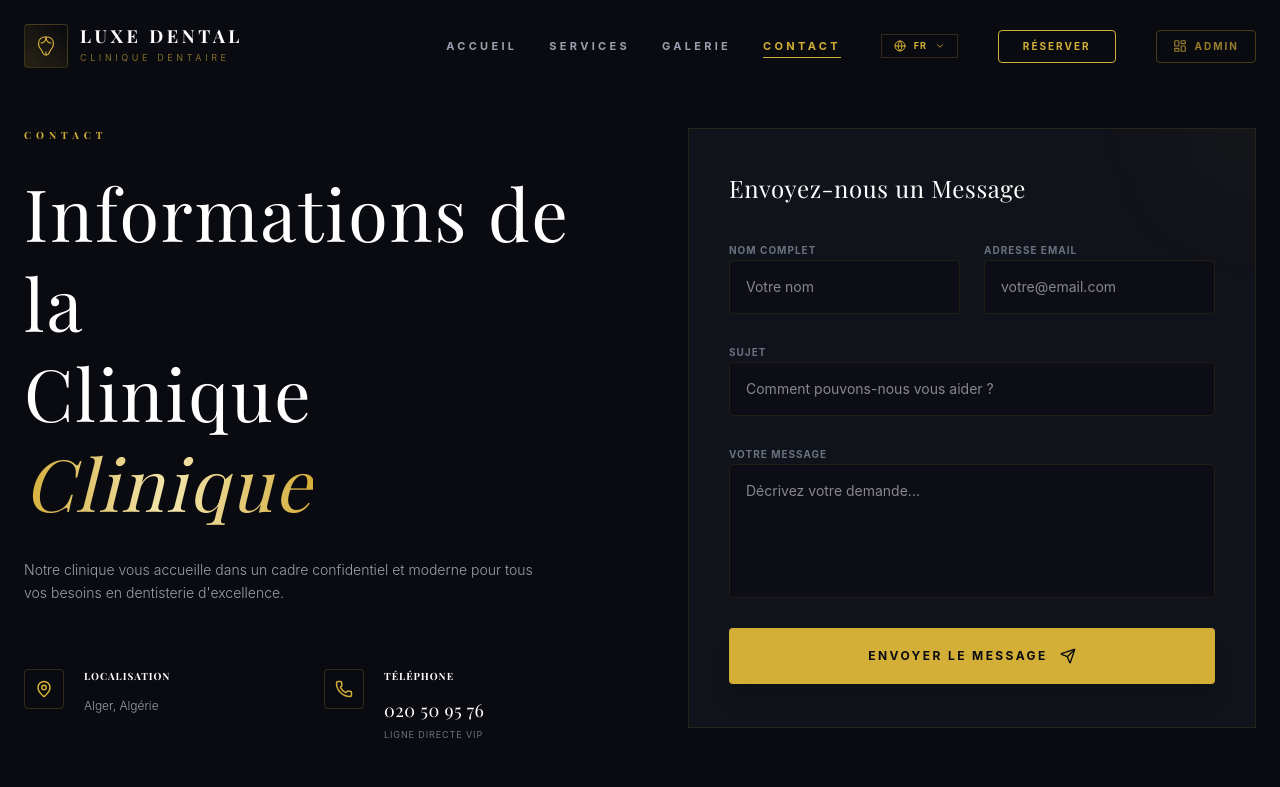
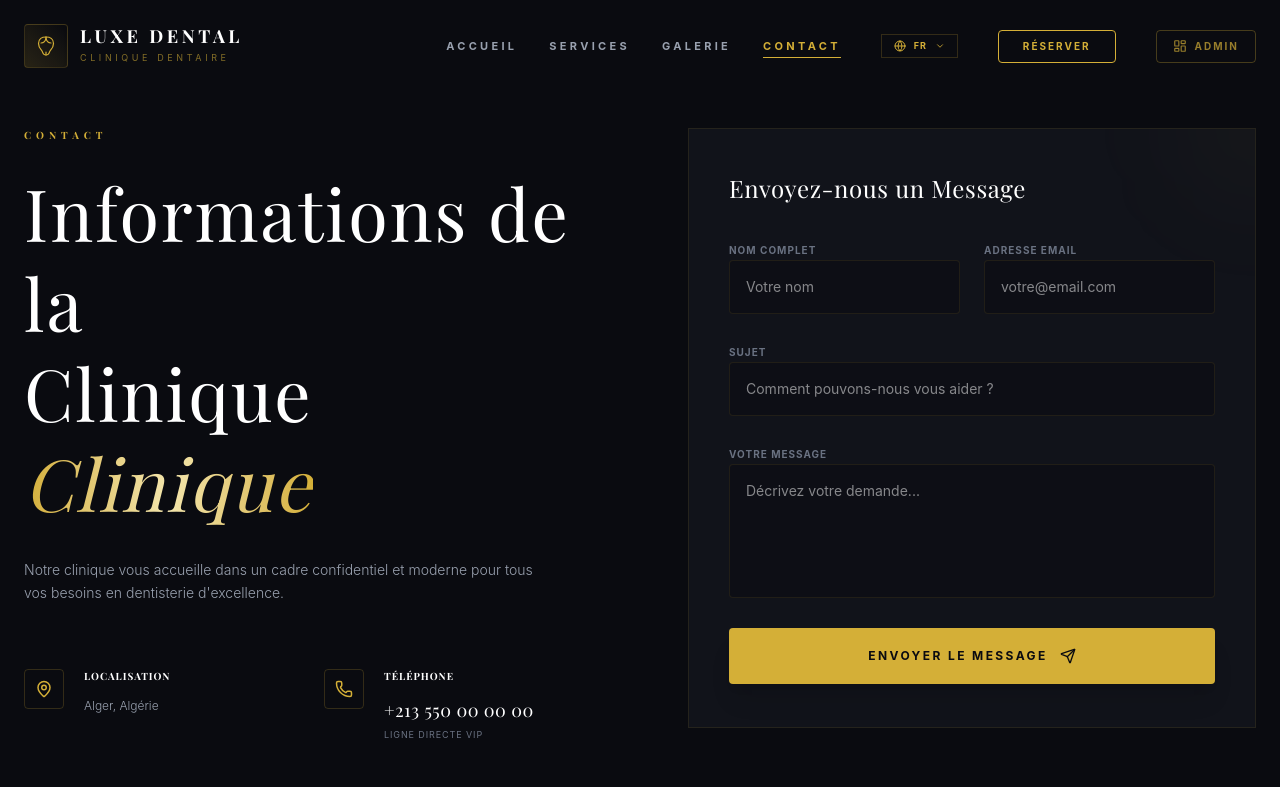
Before and after one commit to Lpiks/Zekri_clinic, a React (Vite) app: page /contact in a window 1280 px wide. Shown: the top 787 px of the page. Built offline with nearby package versions, Linux system fonts and the light colour scheme; a web font is replaced by a local one.

Commit message:
final prototype

```diff
--- a/src/components/layout/Footer.jsx
+++ b/src/components/layout/Footer.jsx
@@ -25,10 +25,15 @@ const Footer = () => {
         <div>
           <h4 className="text-gold text-[10px] font-bold uppercase tracking-[0.3em] mb-8">Navigation</h4>
           <ul className="flex flex-col gap-4">
-            {['Accueil', 'Services', 'Galerie', 'Contact'].map((item) => (
-              <li key={item}>
-                <Link to="/" className="text-gray-400 hover:text-white transition-colors text-xs tracking-widest uppercase">
-                  {item}
+            {[
+              { name: 'Accueil', path: '/' },
+              { name: 'Services', path: '/services' },
+              { name: 'Galerie', path: '/gallery' },
+              { name: 'Contact', path: '/contact' }
+            ].map((item) => (
+              <li key={item.name}>
+                <Link to={item.path} className="text-gray-400 hover:text-white transition-colors text-xs tracking-widest uppercase">
+                  {item.name}
                 </Link>
               </li>
             ))}
--- a/src/components/ui/WhatsAppButton.jsx
+++ b/src/components/ui/WhatsAppButton.jsx
@@ -1,11 +1,12 @@
 import React from 'react';
 import { motion } from 'framer-motion';
 import { MessageCircle } from 'lucide-react';
+import { clinicConfig } from '../../data/config';
 
 const WhatsAppButton = () => {
   return (
     <motion.a
-      href="https://wa.me/21320509576" // Updated Clinic WhatsApp
+      href={`https://wa.me/${clinicConfig.whatsapp}`}
       target="_blank"
       rel="noopener noreferrer"
       initial={{ scale: 0, opacity: 0 }}
--- a/src/data/config.js
+++ b/src/data/config.js
@@ -4,6 +4,7 @@ export const clinicConfig = {
   fullName: 'Luxe Dental Clinic',
   email: 'contact@luxury-dental.com',
   phone: '+213 550 00 00 00',
+  whatsapp: '213550000000', // Sanitized WhatsApp number for wa.me links
   address: 'Alger, Algérie',
   socials: {
     instagram: 'luxury.dental',
@@ -12,6 +13,26 @@ export const clinicConfig = {
   owner: {
     name: 'Dr. Prénom Nom',
     role: 'Chirurgien-Dentiste',
-    img: '/team/dr_zekri.png'
-  }
+    img: 'https://images.unsplash.com/photo-1622253692010-333f2da6031d?auto=format&fit=crop&q=80&w=400'
+  },
+  maps: {
+    embedUrl: 'https://www.google.com/maps?q=36.7538,3.0588&output=embed', // Premium centered map in Algiers (customizable)
+    link: 'https://www.google.com/maps/search/?api=1&query=Alger'
+  },
+  team: [
+    {
+      name: 'Dr. Prénom Nom',
+      role: 'Chirurgien-Dentiste',
+      bio: 'Expert en implantologie et esthétique dentaire avec plus de 15 ans d\'expérience.',
+      spec: ['Implantologie', 'Facettes Zircone'],
+      img: 'https://images.unsplash.com/photo-1622253692010-333f2da6031d?auto=format&fit=crop&q=80&w=400'
+    },
+    {
+      name: 'Dr. Nadia Ben',
+      role: 'Spécialiste Orthodontie',
+      bio: 'Dédiée à la correction de l\'alignement dentaire pour des sourires parfaits.',
+      spec: ['Invisalign', 'Orthodontie Enfant'],
+      img: 'https://images.unsplash.com/photo-1594824476967-48c8b964273f?auto=format&fit=crop&q=80&w=400'
+    }
+  ]
 };
--- a/src/pages/client/Contact.jsx
+++ b/src/pages/client/Contact.jsx
@@ -61,7 +61,7 @@ const Contact = () => {
                   </div>
                   <div>
                      <h3 className="text-white text-[10px] font-bold uppercase tracking-widest mb-3">{t('contact_label_phone')}</h3>
-                     <p className="text-white text-lg font-heading tracking-wide">020 50 95 76</p>
+                     <p className="text-white text-lg font-heading tracking-wide">{clinicConfig.phone}</p>
                      <p className="text-gray-500 text-[9px] uppercase tracking-widest mt-1">Ligne Directe VIP</p>
                   </div>
                </div>
@@ -191,7 +191,7 @@ const Contact = () => {
         {/* Full-width Real Map */}
         <div className="mt-32 w-full h-[500px] bg-obsidian-soft border border-gold/10 relative overflow-hidden group">
            <iframe
-             src="https://www.google.com/maps?q=FRWX+HHJ,+Ouled+Yaïch&output=embed"
+             src={clinicConfig.maps.embedUrl}
              className="w-full h-full border-0 grayscale invert contrast-[1.2] opacity-30 group-hover:opacity-60 transition-opacity duration-1000 pointer-events-none"
              allowFullScreen=""
              loading="lazy"
@@ -205,7 +205,7 @@ const Contact = () => {
                  </div>
                  <p className="text-white text-xs uppercase tracking-[0.5em] font-bold">Localiser la Clinique</p>
                  <a
-                   href="https://www.google.com/maps/search/?api=1&query=FRWX%2BHHJ%2C%20Ouled%20Yaïch"
+                   href={clinicConfig.maps.link}
                    target="_blank"
                    rel="noopener noreferrer"
                    className="inline-block mt-6 pointer-events-auto border border-gold/30 text-gold px-8 py-3 text-[9px] uppercase tracking-[0.3em] font-bold hover:bg-gold hover:text-obsidian transition-all backdrop-blur-sm"
--- a/src/pages/client/Home.jsx
+++ b/src/pages/client/Home.jsx
@@ -15,22 +15,7 @@ const TeamSection = () => (
         <h2 className="text-4xl md:text-5xl font-heading text-white">Nos <span className="italic text-gradient-gold">Praticiens</span></h2>
       </div>
       <div className="grid grid-cols-1 md:grid-cols-2 gap-12 max-w-5xl mx-auto">
-        {[
-          {
-            name: clinicConfig.owner.name,
-            role: clinicConfig.owner.role,
-            bio: 'Expert en implantologie and esthétique dentaire avec plus de 15 ans d\'expérience.',
-            spec: ['Implantologie', 'Facettes Zircone'],
-            img: clinicConfig.owner.img
-          },
-          {
-            name: 'Dr. Nadia Ben',
-            role: 'Spécialiste Orthodontie',
-            bio: 'Dédiée à la correction de l\'alignement dentaire pour des sourires parfaits.',
-            spec: ['Invisalign', 'Orthodontie Enfant'],
-            img: 'https://images.unsplash.com/photo-1594824476967-48c8b964273f?auto=format&fit=crop&q=80&w=400'
-          }
-        ].map((doc, idx) => (
+        {clinicConfig.team.map((doc, idx) => (
           <motion.div
             key={idx}
             initial={{ opacity: 0, y: 30 }}
@@ -96,7 +81,7 @@ const Home = () => {
             <h1 className="text-5xl md:text-7xl lg:text-8xl font-heading font-medium text-white mb-8 leading-[1.1] tracking-tight">
               L'Excellence <br />
               <span className="text-gradient-gold italic">Dentaire</span> <br />
-              à Alger
+              à {clinicConfig.address.split(',')[0].trim()}
             </h1>
             <p className="max-w-xl text-gray-400 text-sm md:text-lg mb-12 font-light tracking-wide leading-relaxed">
               Découvrez la synergie parfaite entre technologie de pointe et esthétique raffinée. Spécialiste des facettes en Zircone et de l'implantologie haut de gamme.
@@ -133,8 +118,8 @@ const Home = () => {
           </div>
           <div className="max-w-4xl mx-auto">
             <BeforeAfterSlider
-              beforeImage="/before2.webp"
-              afterImage="/after2.webp"
+              beforeImage="/before_generic.png"
+              afterImage="/after_generic.png"
             />
           </div>
         </div>
```
